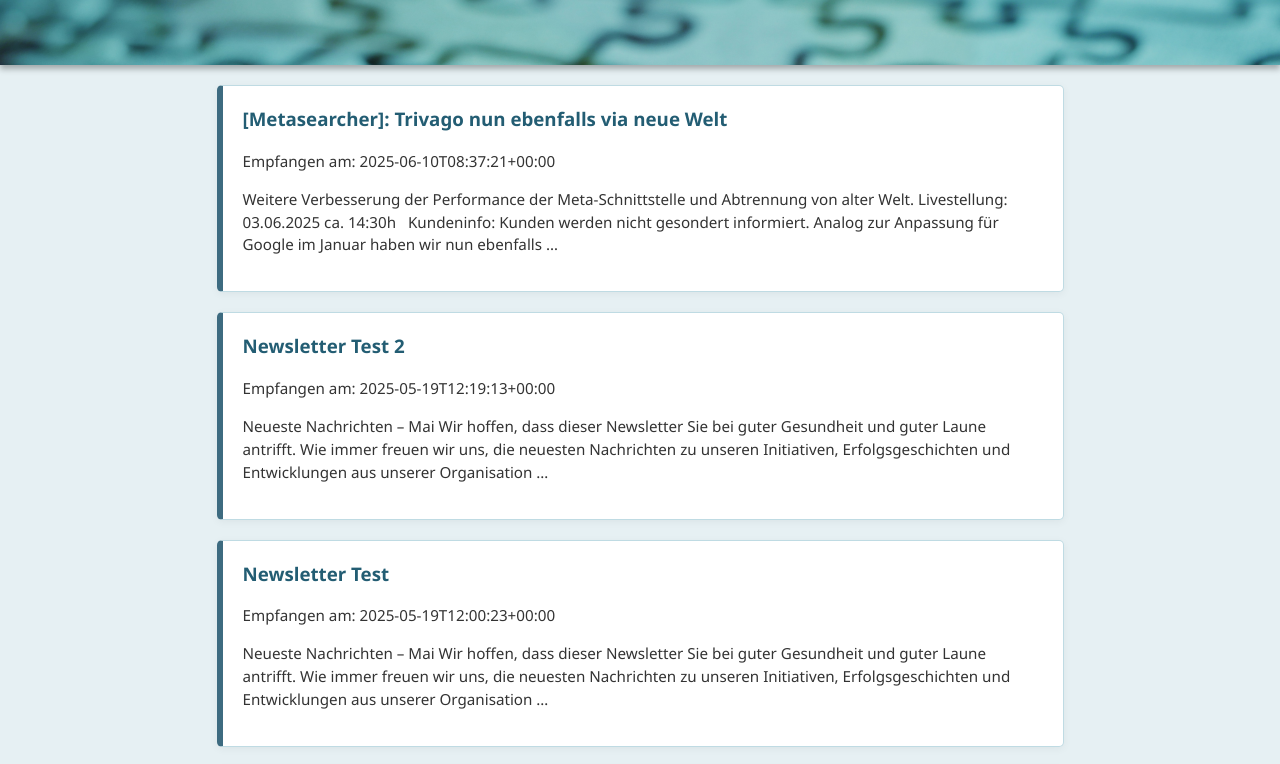
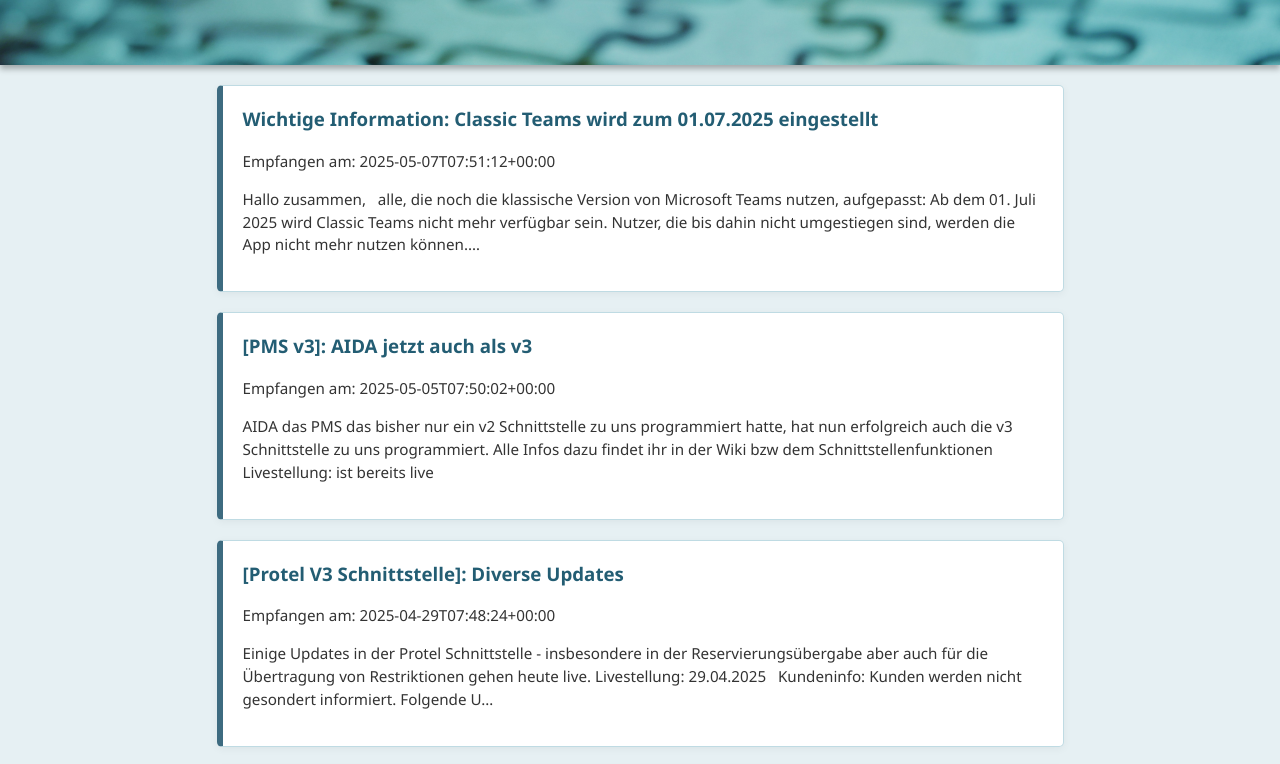
Before and after one commit to DHaukeDIRS21/dhaukedirs21.github.io, a plain HTML site: page index.html in a window 1280 px wide. Shown: the part 135-899 px from the top of the page. Drawn offline with Linux system fonts and the light colour scheme.

Commit message:
Update index.html

```diff
--- a/index.html
+++ b/index.html
@@ -102,19 +102,8 @@
 
   <div id="news-container">
 </div>
-<div class="email-entry" data-date="2025-06-10T08:37:21+00:00">
-  <h3>[Metasearcher]: Trivago nun ebenfalls via neue Welt</h3>
-  <p>Empfangen am: 2025-06-10T08:37:21+00:00</p>
-<p> Weitere Verbesserung der Performance der Meta-Schnittstelle und Abtrennung von alter Welt. Livestellung: 03.06.2025 ca. 14:30h &nbsp; Kundeninfo: Kunden werden nicht gesondert informiert. Analog zur Anpassung für Google im Januar haben wir nun ebenfalls …</p>
-</div><!-- INSERT HERE --><div class="email-entry" data-date="2025-05-19T12:19:13+00:00">
-  <h3>Newsletter Test 2</h3>
-  <p>Empfangen am: 2025-05-19T12:19:13+00:00</p>
-<p> Neueste Nachrichten – Mai Wir hoffen, dass dieser Newsletter Sie bei guter Gesundheit und guter Laune antrifft. Wie immer freuen wir uns, die neuesten Nachrichten zu unseren Initiativen, Erfolgsgeschichten und Entwicklungen aus unserer Organisation …</p>
-</div><div class="email-entry" data-date="2025-05-19T12:00:23+00:00">
-  <h3>Newsletter Test</h3>
-  <p>Empfangen am: 2025-05-19T12:00:23+00:00</p>
-<p> Neueste Nachrichten – Mai Wir hoffen, dass dieser Newsletter Sie bei guter Gesundheit und guter Laune antrifft. Wie immer freuen wir uns, die neuesten Nachrichten zu unseren Initiativen, Erfolgsgeschichten und Entwicklungen aus unserer Organisation …</p>
-</div><div class="email-entry" data-date="2025-06-07T07:51:12+00:00">
+<!-- INSERT HERE -->
+  <div class="email-entry" data-date="2025-06-07T07:51:12+00:00">
   <h3>Wichtige Information: Classic Teams wird zum 01.07.2025 eingestellt</h3>
   <p>Empfangen am: 2025-05-07T07:51:12+00:00</p>
 <p> Hallo zusammen, &nbsp; alle, die noch die klassische Version von Microsoft Teams nutzen, aufgepasst: Ab dem 01. Juli 2025 wird Classic Teams nicht mehr verfügbar sein. Nutzer, die bis dahin nicht umgestiegen sind, werden die App nicht mehr nutzen können.…</p>
```
